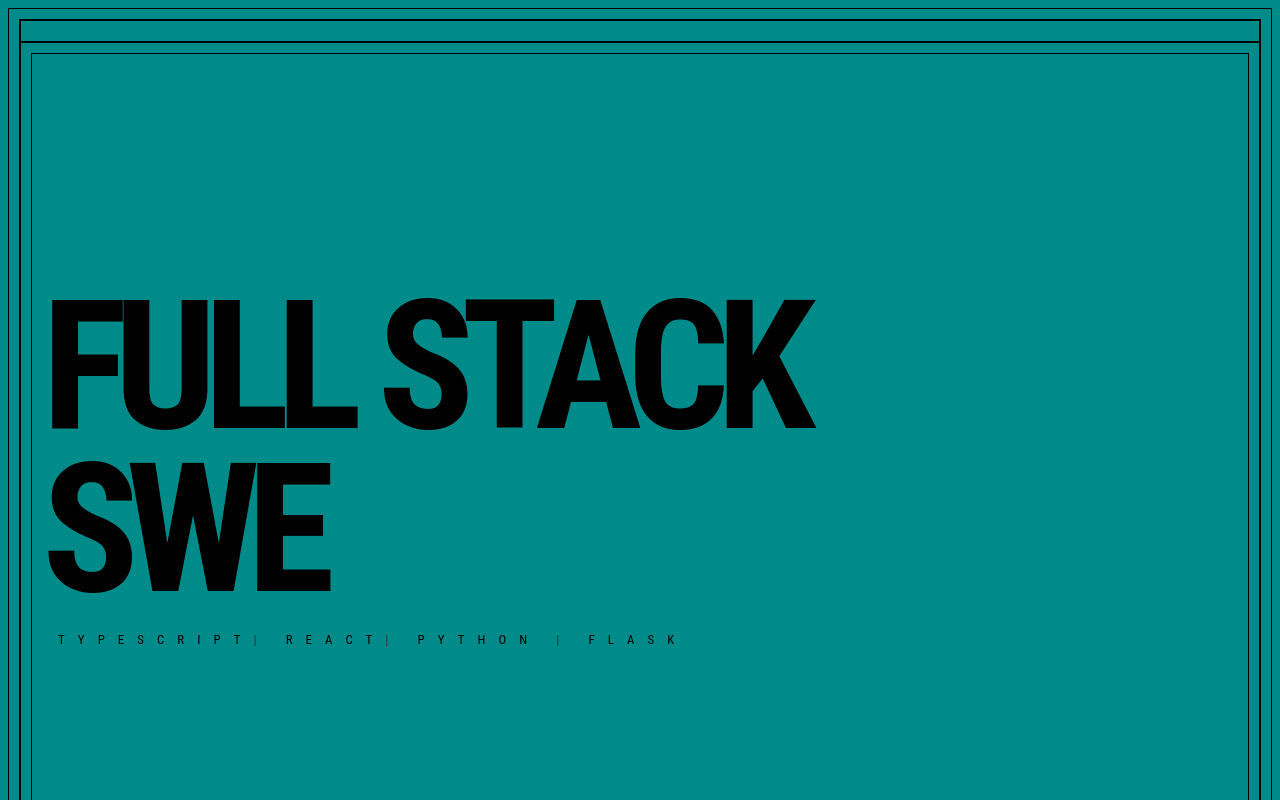
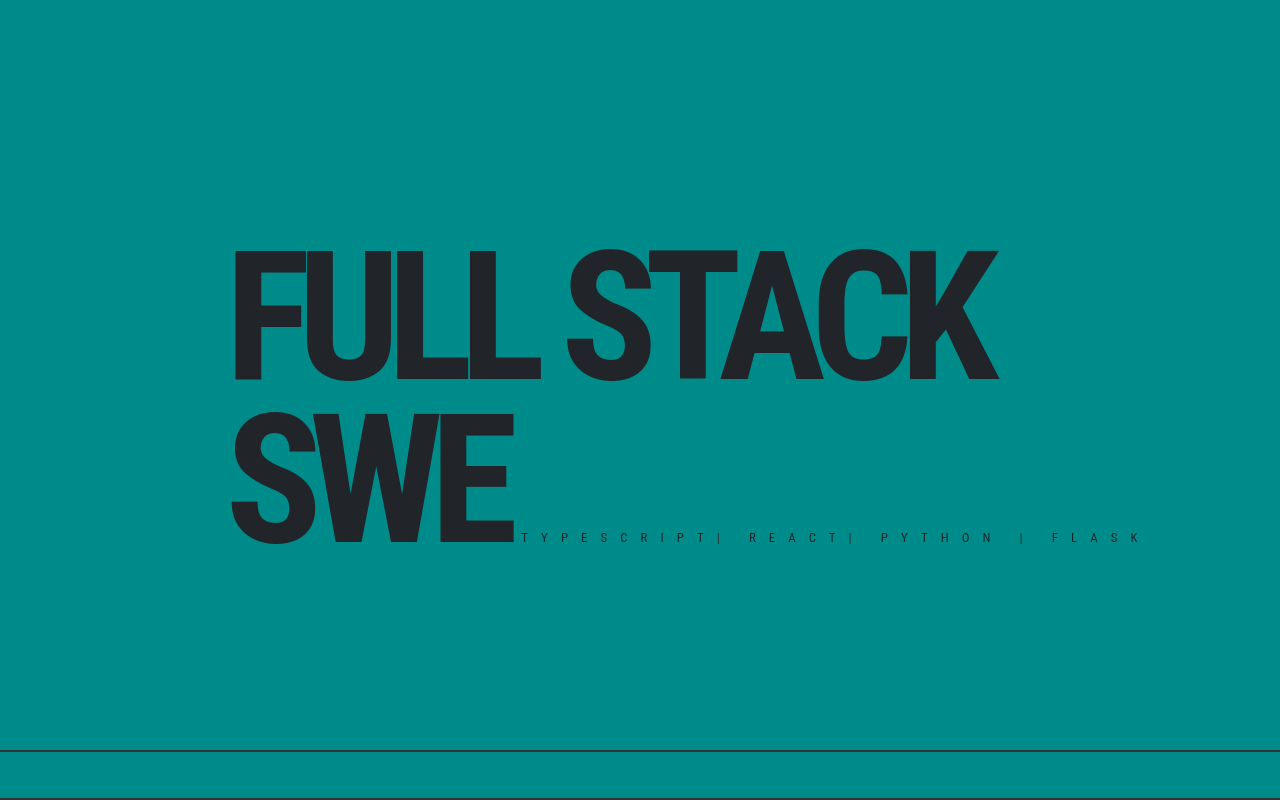
Before and after one commit to JoHeyJo/JoHeyJo-portfolio-website-3.0, a Next.js app: page / in a window 1280 px wide. Shown: the top 800 px of the page. Built offline with nearby package versions, Linux system fonts and the light colour scheme; no server answers.

Commit message:
added bootstrap file before custom CSS files global.css This allows bootstrap to override default styling. Styles are back! and Tooltip is functioning

```diff
--- a/src/app/layout.tsx
+++ b/src/app/layout.tsx
@@ -1,5 +1,6 @@
 import type { Metadata } from 'next'
 import { Inter } from 'next/font/google'
+import "bootstrap/dist/css/bootstrap.min.css"
 import './globals.css'
 
 const inter = Inter({ subsets: ['latin'] })
--- a/src/components/client/PopText.tsx
+++ b/src/components/client/PopText.tsx
@@ -1,20 +1,17 @@
 "use client"
-import { useState } from 'react';
+import React, { useState } from 'react';
 import OverlayTrigger from 'react-bootstrap/OverlayTrigger';
-import ToolTip from './Tooltip';
+import Tooltip from 'react-bootstrap/Tooltip';
 import { FontAwesomeIcon } from '@fortawesome/react-fontawesome';
 import { faEnvelope } from '@fortawesome/free-solid-svg-icons';
 import "../../styles/Footer.css"
 
-/** Renders interactive email icon - clicking email icon copies email to clipboard
- *
- * Footer -> PopText
- */
 function PopText() {
   const [text, setText] = useState("Copy email address.");
-
   const renderTooltip = (props: any) => (
-    <ToolTip text={text} {...props} />
+    <Tooltip id="button-tooltip" style={{ background: "red" }} {...props}>
+      {text}
+    </Tooltip>
   );
 
   const handleCopy = () => {
--- a/src/styles/ContainerStyles.ts
+++ b/src/styles/ContainerStyles.ts
@@ -1,28 +1,28 @@
-import { CSSProperties } from 'react';
+// import { CSSProperties } from 'react';
 
-export const containerStyle: CSSProperties = {
-  border: '1px solid #000',
-  padding: '10px',
-};
+// export const containerStyle: CSSProperties = {
+//   border: '1px solid #000',
+//   padding: '10px',
+// };
 
-export const rowStyle: CSSProperties = {
-  border: '1px solid #000',
-  // display: 'flex',
-};
+// export const rowStyle: CSSProperties = {
+//   border: '1px solid #000',
+//   // display: 'flex',
+// };
 
-export const navColStyle: CSSProperties = {
-  border: '1px solid #000',
-  padding: '10px',
-  // width: '200px',
-};
+// export const navColStyle: CSSProperties = {
+//   border: '1px solid #000',
+//   padding: '10px',
+//   // width: '200px',
+// };
 
-export const mainColStyle: CSSProperties = {
-  border: '1px solid #000',
-  padding: '10px',
-  // width: '100%',
-};
+// export const mainColStyle: CSSProperties = {
+//   border: '1px solid #000',
+//   padding: '10px',
+//   // width: '100%',
+// };
 
-export const sectionStyle: CSSProperties = {
-  border: '1px solid #000',
-  padding: '10px',
-};
+// export const sectionStyle: CSSProperties = {
+//   border: '1px solid #000',
+//   padding: '10px',
+// };
```
